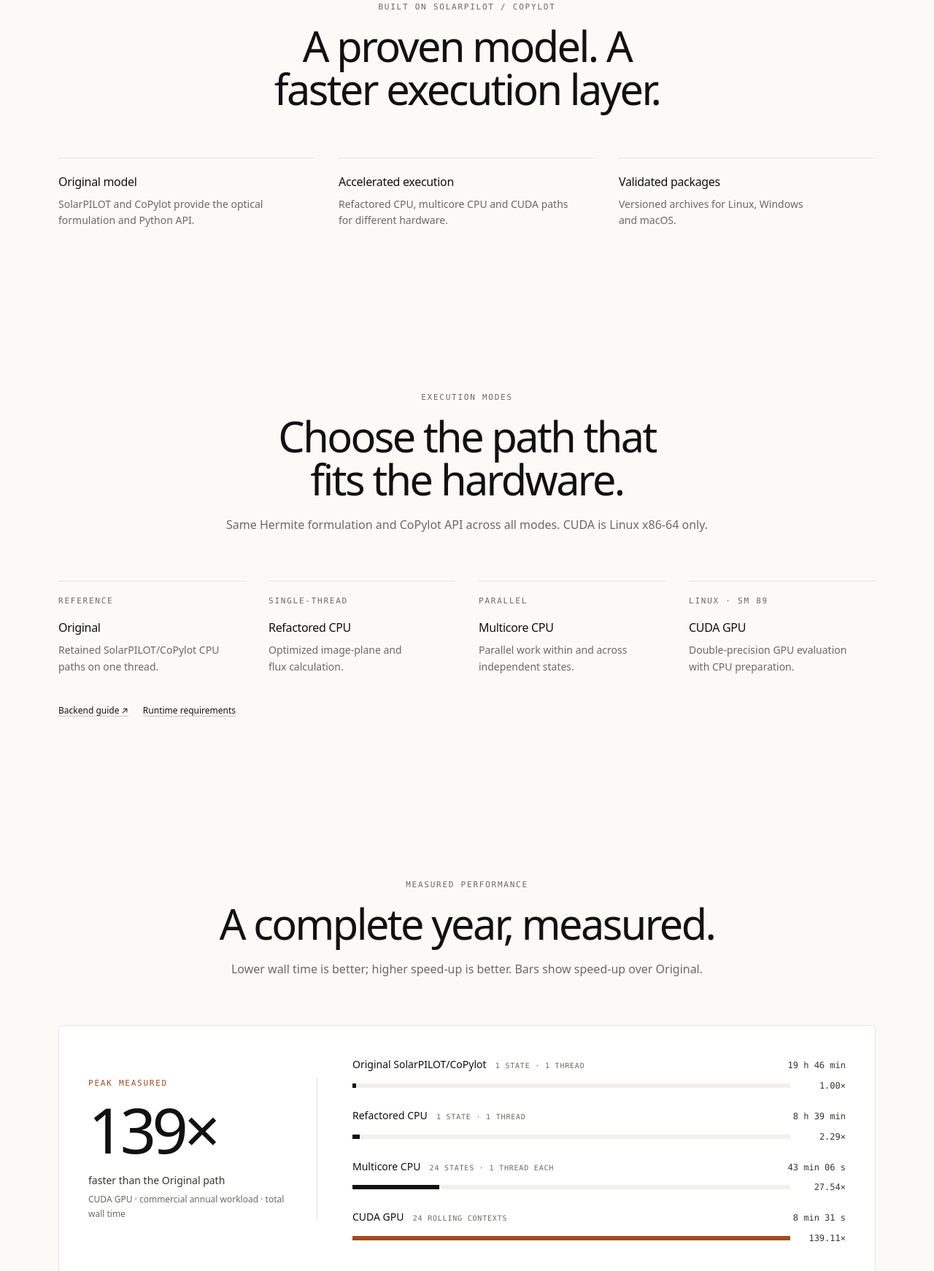
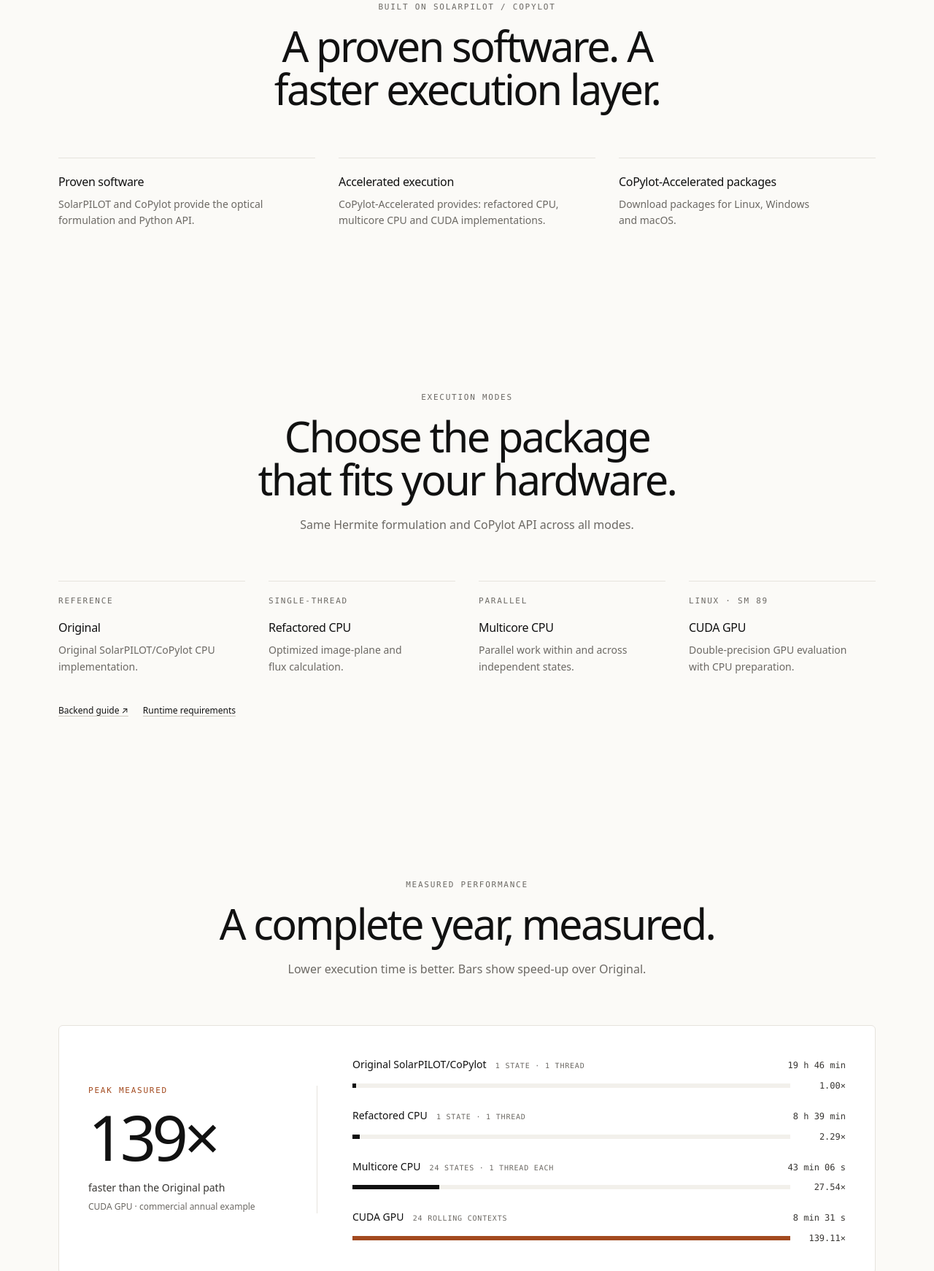
Before and after one commit to copylot-accelerated/copylot-accelerated.github.io, an Astro site: page / in a window 1280 px wide. Shown: the part 1363-3105 px from the top of the page at 73% size. Built offline with nearby package versions, Linux system fonts and the light colour scheme; Astro itself is replaced by a stand-in of ours; no server answers; a web font is replaced by a local one.

Commit message:
Reviewed and improved copy.

```diff
--- a/src/components/ExecutionModes.astro
+++ b/src/components/ExecutionModes.astro
@@ -6,7 +6,7 @@ const modes = [
   {
     title: "Original",
     meta: "Reference",
-    body: "Retained SolarPILOT/CoPylot CPU paths on one thread.",
+    body: "Original SolarPILOT/CoPylot CPU implementation.",
   },
   {
     title: "Refactored CPU",
@@ -29,8 +29,8 @@ const modes = [
 <section id="modes" class="site-container py-20 md:py-28">
   <SectionHeader
     label="Execution modes"
-    title="Choose the path that fits the hardware."
-    lead="Same Hermite formulation and CoPylot API across all modes. CUDA is Linux x86-64 only."
+    title="Choose the package that fits your hardware."
+    lead="Same Hermite formulation and CoPylot API across all modes."
   />
 
   <div class="mt-12 grid gap-8 sm:grid-cols-2 lg:mt-16 lg:grid-cols-4">
--- a/src/components/Footer.astro
+++ b/src/components/Footer.astro
@@ -84,7 +84,7 @@ const groups = [
           </span>
         </a>
         <p class="mt-5 max-w-sm text-sm leading-relaxed text-muted">
-          Accelerated, packaged and validated heliostat-field optics.
+          Accelerated, packaged and validated heliostat-field optics for various hardware configurations.
         </p>
         <p class="mt-5 max-w-sm text-xs leading-relaxed text-muted">
           Built on
--- a/src/components/Performance.astro
+++ b/src/components/Performance.astro
@@ -31,7 +31,7 @@ const rows = commercialAnnual.rows.map((row) => {
   <SectionHeader
     label="Measured performance"
     title="A complete year, measured."
-    lead="Lower wall time is better; higher speed-up is better. Bars show speed-up over Original."
+    lead="Lower execution time is better. Bars show speed-up over Original."
   />
 
   <div
@@ -50,7 +50,7 @@ const rows = commercialAnnual.rows.map((row) => {
         faster than the Original path
       </p>
       <p class="mt-1 text-xs leading-relaxed text-muted">
-        CUDA GPU · commercial annual workload · total wall time
+        CUDA GPU · commercial annual example
       </p>
     </div>
 
--- a/src/components/Positioning.astro
+++ b/src/components/Positioning.astro
@@ -3,16 +3,16 @@ import SectionHeader from "./SectionHeader.astro";
 
 const pillars = [
   {
-    title: "Original model",
+    title: "Proven software",
     body: "SolarPILOT and CoPylot provide the optical formulation and Python API.",
   },
   {
     title: "Accelerated execution",
-    body: "Refactored CPU, multicore CPU and CUDA paths for different hardware.",
+    body: "CoPylot-Accelerated provides: refactored CPU, multicore CPU and CUDA implementations.",
   },
   {
-    title: "Validated packages",
-    body: "Versioned archives for Linux, Windows and macOS.",
+    title: "CoPylot-Accelerated packages",
+    body: "Download packages for Linux, Windows and macOS.",
   },
 ];
 ---
@@ -20,7 +20,7 @@ const pillars = [
 <section class="site-container py-20 md:py-28">
   <SectionHeader
     label="Built on SolarPILOT / CoPylot"
-    title="A proven model. A faster execution layer."
+    title="A proven software. A faster execution layer."
   />
 
   <div class="mt-12 grid gap-8 md:grid-cols-3 lg:mt-16">
--- a/src/components/QuickStart.astro
+++ b/src/components/QuickStart.astro
@@ -25,13 +25,13 @@ const commands = useExamples ? examplesInstallCommands : legacyInstallCommands;
       <h2
         class="mt-4 text-[clamp(2.1rem,4.5vw,3.6rem)] leading-[1.02] tracking-[-0.045em]"
       >
-        From archive to simulation.
+        From download to simulation.
       </h2>
       <p class="mt-5 max-w-md text-[15px] leading-relaxed text-muted">
         {
           useExamples
-            ? "Download an archive, install its requirements and run quickstart.py. Python 3.12 is recommended."
-            : "Download an archive, install its requirements and run the example. Python 3.12 is recommended."
+            ? "Download the package, install its requirements and run quickstart.py. Python 3.12 is recommended."
+            : "Download the package, install its requirements and run the example. Python 3.12 is recommended."
         }
       </p>
       <div class="mt-5 flex flex-wrap items-center gap-x-4 gap-y-3">
--- a/src/pages/downloads.astro
+++ b/src/pages/downloads.astro
@@ -29,8 +29,7 @@ const description =
       <p
         class="mx-auto mt-5 max-w-xl text-sm leading-relaxed text-muted sm:text-base"
       >
-        Prebuilt packages for Linux, Windows and macOS. Install from a release
-        archive; build from source separately.
+        Packages for Linux, Windows and macOS. Install or build from source.
       </p>
     </div>
   </section>
```
